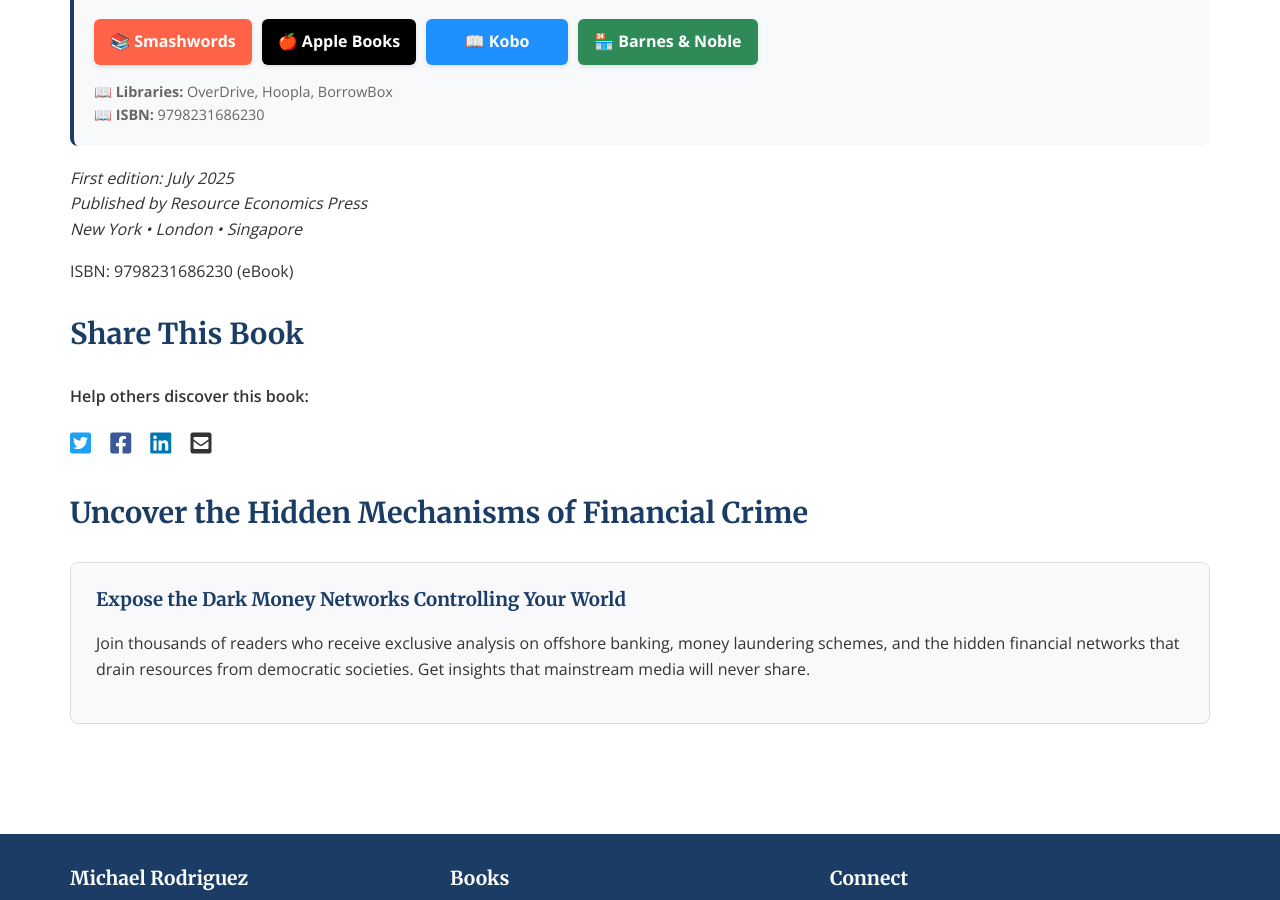
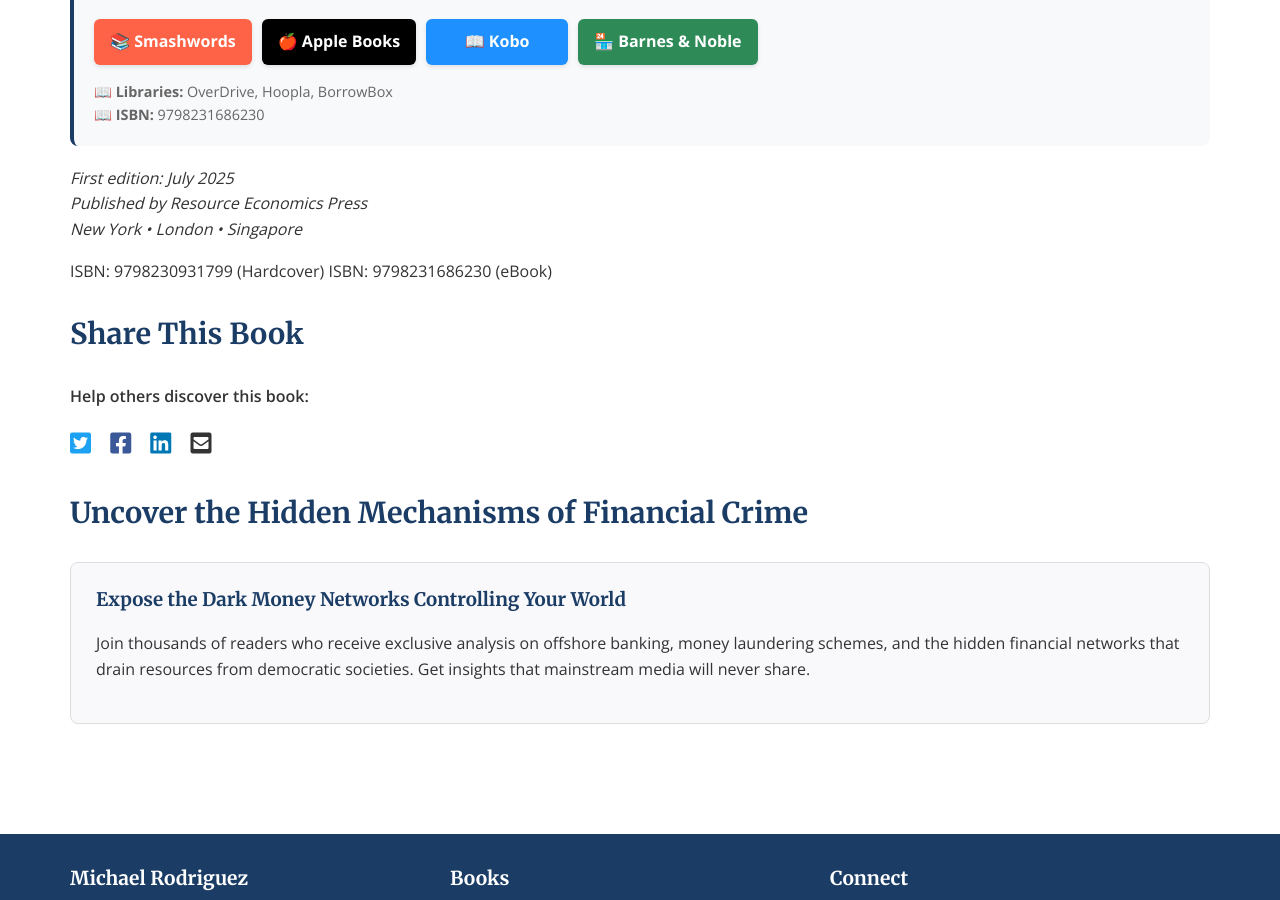
Before and after one commit to Zews123/michael-rodriguez-books, a Jekyll site: the page built from books/Dark_Money_Empire.md, in a window 1280 px wide and 900 px high, scrolled down 2887 px. Built offline with Jekyll 4.4.1, drawn with Linux system fonts in a browser that asks for light colours; some of the changed lines change nothing that is shown.

Commit message:
Update Dark_Money_Empire.md

```diff
--- a/books/Dark_Money_Empire.md
+++ b/books/Dark_Money_Empire.md
@@ -71,7 +71,7 @@
   <div class="book-buttons" style="display: flex; flex-wrap: wrap; gap: 10px; margin-bottom: 15px;">
     <a href="https://www.smashwords.com/books/view/1810791" target="_blank" rel="noopener noreferrer" class="book-btn book-btn-smash">📚 Smashwords</a>
     <a href="https://books.apple.com/us/book/dark-money-empire-inside-the-secret-laundering/id6748650137" target="_blank" rel="noopener noreferrer" class="book-btn book-btn-apple">🍎 Apple Books</a>
-    <a href="https://www.kobo.com/ww/en/ebook/dark-money-empire" target="_blank" rel="noopener noreferrer" class="book-btn book-btn-kobo">📖 Kobo</a>
+    <a href="https://www.kobo.com/ww/en/ebook/dark-money-empire-inside-the-secret-laundering-networks-of-presidents-oligarchs-nazis-and-rock-stars" target="_blank" rel="noopener noreferrer" class="book-btn book-btn-kobo">📖 Kobo</a>
     <a href="https://www.barnesandnoble.com/w/dark-money-empire-michael-rodriguez/1147636040" target="_blank" rel="noopener noreferrer" class="book-btn book-btn-bn">🏪 Barnes & Noble</a>
   </div>
 
@@ -130,6 +130,7 @@
 *Published by Resource Economics Press*
 *New York • London • Singapore*
 
+ISBN: 9798230931799 (Hardcover)
 ISBN: 9798231686230 (eBook)
 
 ## Share This Book
```
